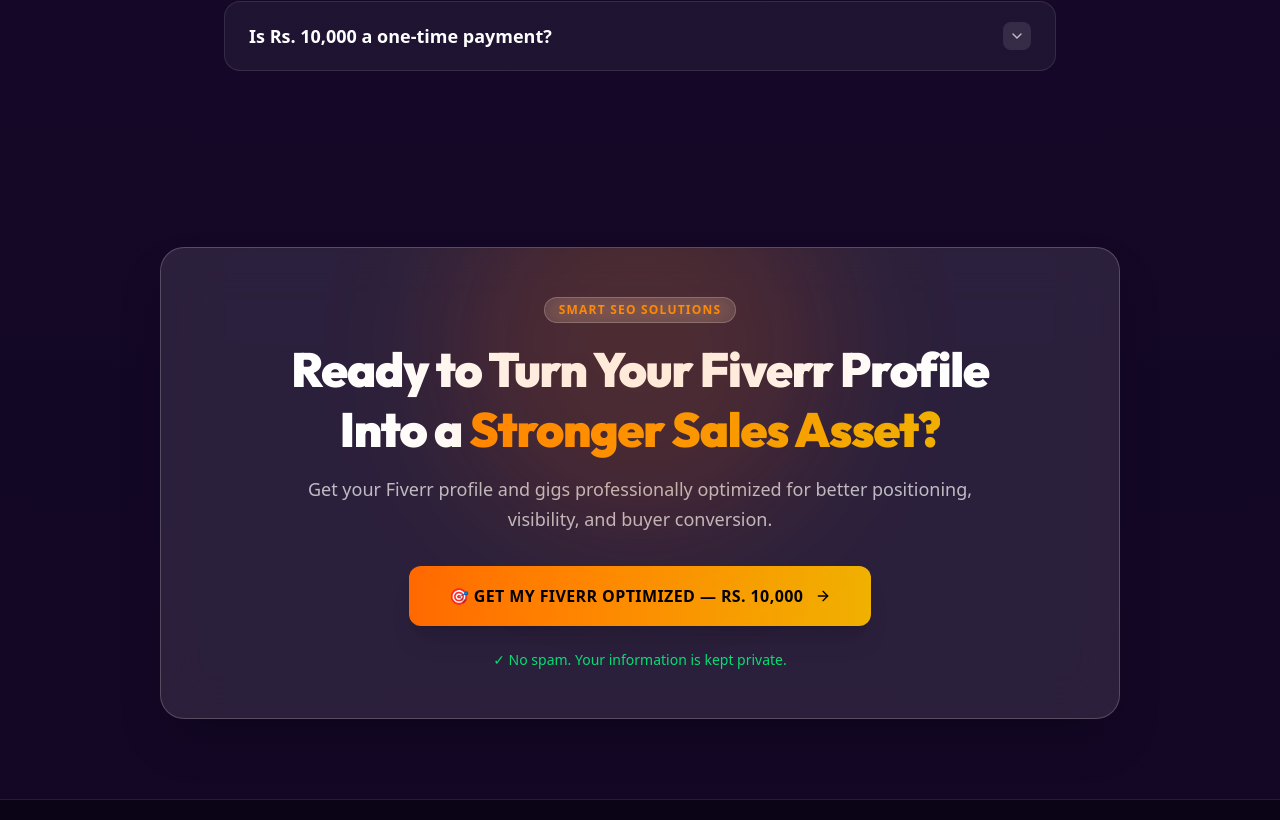
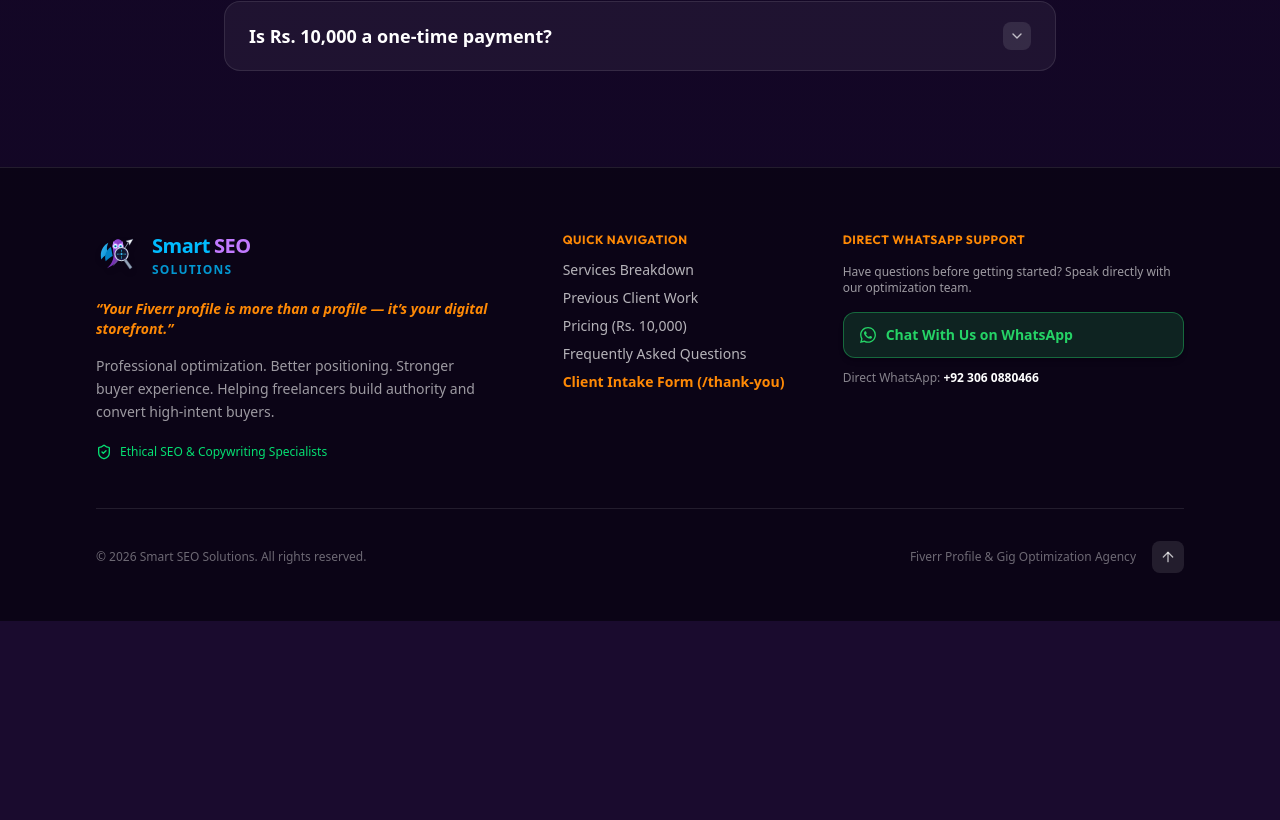
Before and after one commit to Abdul107444/smart-seo-solutions, a React (Vite) app: page / in a window 1280 px wide. Shown: the part 8480-9300 px from the top of the page. After the commit the page ends 9101 px from the top, so only its background shows below. Built offline with nearby package versions, Linux system fonts and the light colour scheme.

Commit message:
refactor: remove redundant CTA banner section
Remove CtaBannerSection from the landing page to streamline the layout and reduce conversion friction.

```diff
--- a/src/pages/LandingPage.tsx
+++ b/src/pages/LandingPage.tsx
@@ -6,7 +6,6 @@
 import { PricingSection } from '../components/PricingSection';
 import { RefundPolicySection } from '../components/RefundPolicySection';
 import { FaqSection } from '../components/FaqSection';
-import { CtaBannerSection } from '../components/CtaBannerSection';
 
 interface LandingPageProps {
   onNavigateToThankYou: () => void;
@@ -35,9 +34,6 @@
 
       {/* 7. FAQ Section */}
       <FaqSection />
-
-      {/* 8. CTA Banner Section */}
-      <CtaBannerSection onNavigateToThankYou={onNavigateToThankYou} />
     </main>
   );
 };
```
